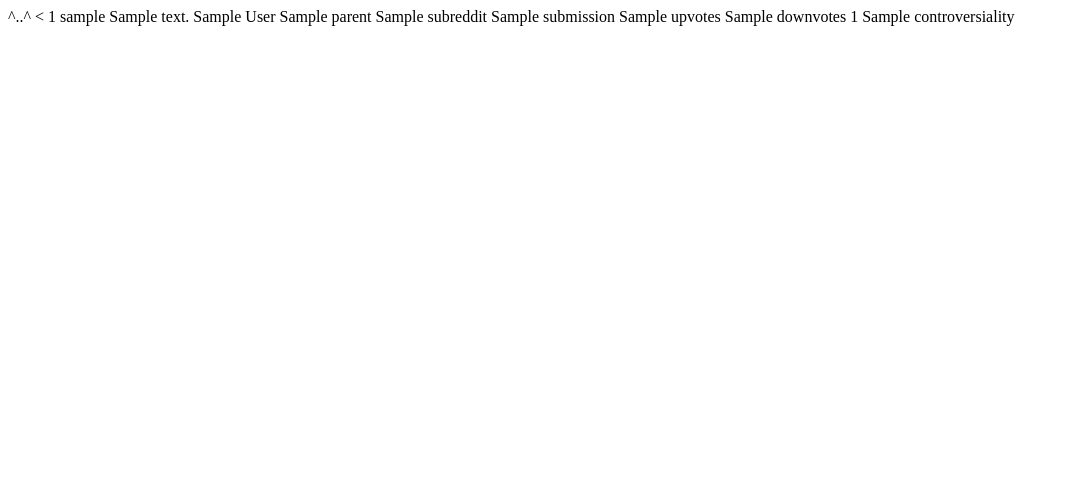
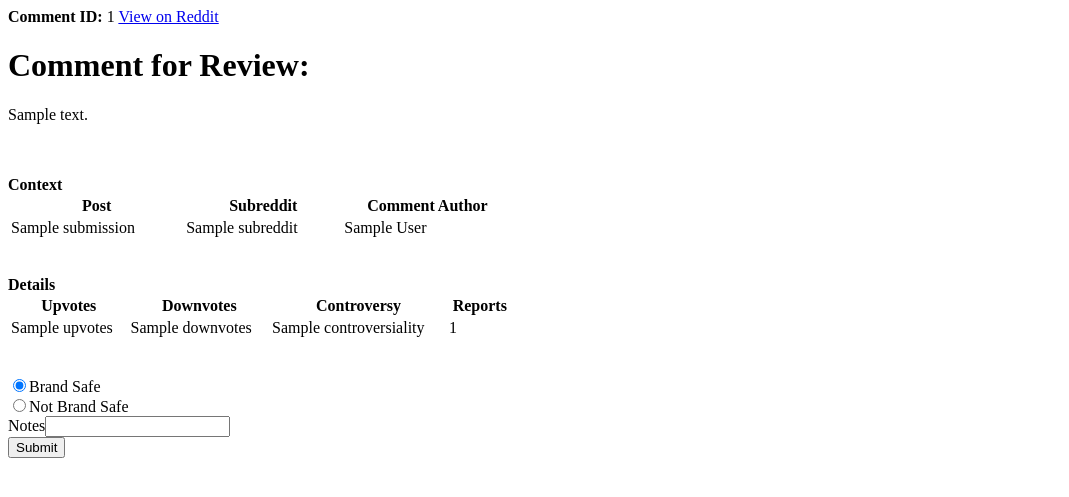
Before and after one commit to aligg/Content-Review-Tool, a Flask app: template templates/queue.html in a window 1280 px wide. Shown: the top 497 px of the page, without its empty margins (0-1069 px from the left). Run offline with Flask 2, Linux system fonts and the light colour scheme; the template is opened without the code that fills it: most values are stand-ins (such as "Sample title", 1, 10 or a date in 2020).

Commit message:
Nicely formatted queue page

```diff
--- a/templates/queue.html
+++ b/templates/queue.html
@@ -2,23 +2,54 @@
 
 {% block content %}
 
-^..^
+
 {% for link_id, info in comments.items() %}
-<
-{{ link_id }}
-{{ info.permalink }}
-{{ info.body }}
-{{ info.author }}
-{{ info.parent}}
-{{ info.subreddit }}
-{{ info.submission }}
-{{ info.upvotes}}
-{{ info.downvotes }}
-{{ info.num_reports }}
-{{ info.controversiality }}
 
+<b>Comment ID:</b> {{ link_id }} <a href="https://www.reddit.com/{{ info.permalink }}" target="_blank">View on Reddit</a>
+
+<h1> Comment for Review: </h1>
+<p>{{ info.body }} </p><br><br>
+
+<b>Context</b>
+<table style="width:40%">
+<tr>
+    <th>Post</th>
+    <th>Subreddit</th>
+    <th>Comment Author</th>
+
+</tr>
+<tr>
+    <td>{{ info.submission }}</td>
+    <td>{{ info.subreddit }}</td>
+    <td>{{ info.author }}</td>
+</tr>
+</table>
+<br><br>
+<b>  Details </b>
+<table style="width:40%">
+<tr>
+    <th>Upvotes</th>
+    <th>Downvotes</th>
+    <th>Controversy</th>
+    <th>Reports</th>
+</tr>
+<tr>
+    <td>{{ info.upvotes}}</td>
+    <td>{{ info.downvotes }}</td>
+    <td>{{ info.controversiality }}</td>
+    <td>{{ info.num_reports }}</td>
+</tr>
+</table>
+<br><br>
 
 {% endfor %}
+<form action="/" method=post>
+    <input type="hidden" name="data" value={{comments}}>
+    <input type="radio" name="label" value="brand_safe" checked>Brand Safe<br>
+    <input type="radio" name="label" value="not_brand_safe">Not Brand Safe<br>
+    Notes<input type="text" name="notes"><br>
+    <input type="submit" value="Submit">
+</form>
 
 
 
```
